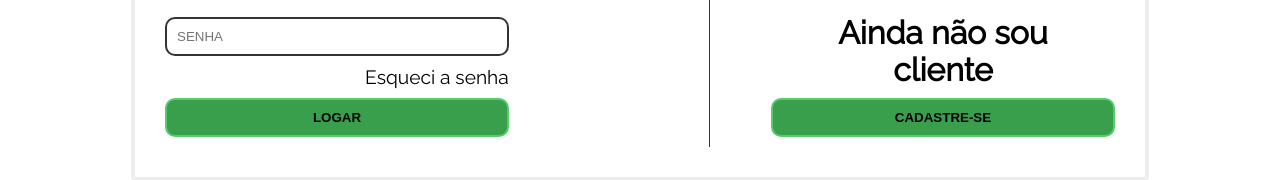
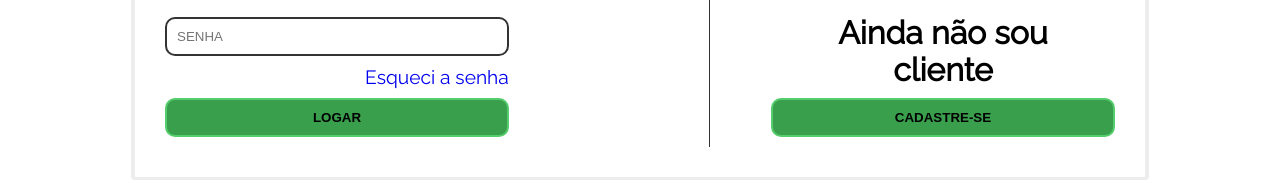
Before and after one commit to andrebluiz94/Site, a plain HTML site: page cadlogin.html in a window 1280 px wide. Shown: the part 260-440 px from the top of the page. Drawn offline with Linux system fonts and the light colour scheme.

Commit message:
Alteraçao no login

```diff
--- a/cadlogin.html
+++ b/cadlogin.html
@@ -37,7 +37,7 @@
                     <h1>Já sou cliente</h1>
                     <input type="email" placeholder="E-MAIL"><br />
                     <input type="password" placeholder="SENHA"><br />
-                    <span>Esqueci a senha</span><br />
+                    <span><a href="/">Esqueci a senha</a></span><br />
                     <input type="submit" value="LOGAR" class="submit">
                 </form>
             </section>
```
